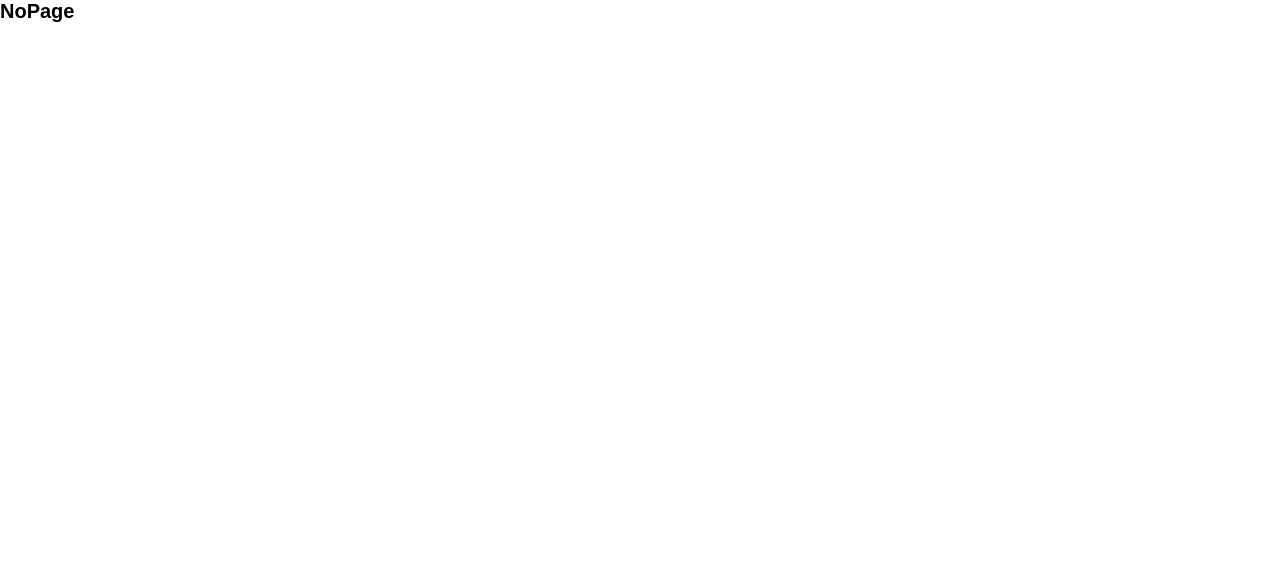
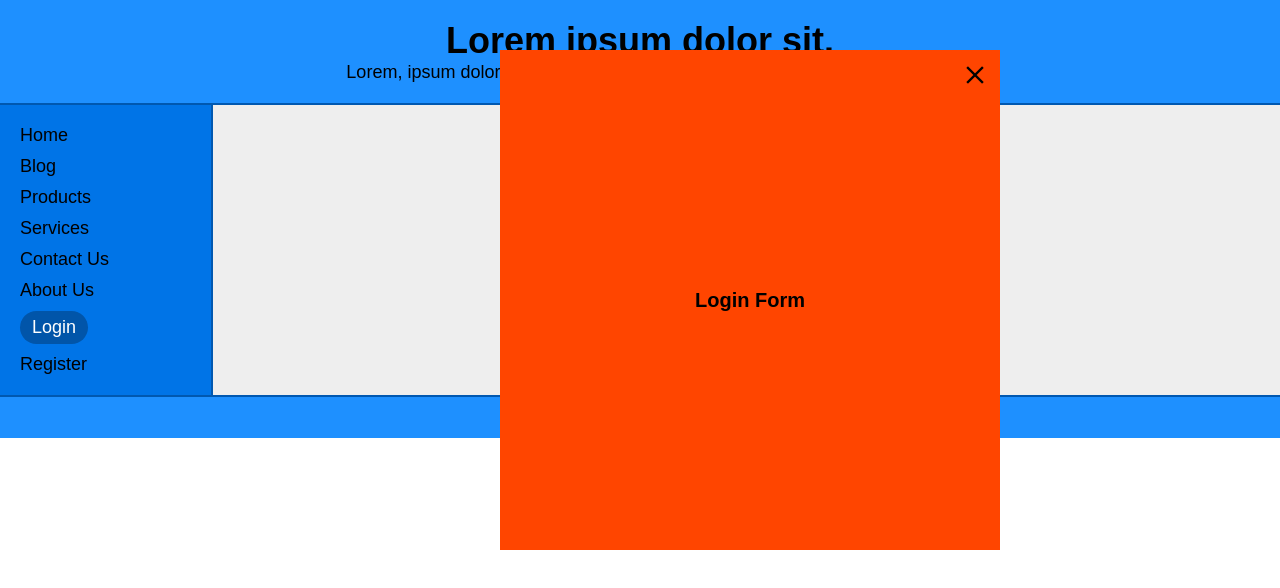
Before and after one commit to kingarunesh/React-Projects, a React (Create React App) app: page /single-simple-open-model in a window 1280 px wide. Shown: the top 588 px of the page. Built offline with nearby package versions, Linux system fonts and the light colour scheme.

Commit message:
12.1 : Single Simple Open Model -- Style

```diff
--- a/src/App.js
+++ b/src/App.js
@@ -12,6 +12,7 @@ import QuizFlashCard from "./components/simple-flash-card/QuizFlashCard";
 import ImageFlashCard from "./components/image-flash-card/ImageFlashCard";
 import SimpleSteps from "./components/simple-steps/SimpleSteps";
 import ImageStepSlider from "./components/image-steps-slider/ImageStepSlider";
+import SingleSimpleOpenModel from "./single-simple-open-model/SingleSimpleOpenModel";
 
 export default function App() {
     return (
@@ -31,6 +32,7 @@ export default function App() {
                         <Route path="/image-flash-card" element={<ImageFlashCard />} />
                         <Route path="/simple-steps" element={<SimpleSteps />} />
                         <Route path="/image-step-slider" element={<ImageStepSlider />} />
+                        <Route path="/single-simple-open-model" element={<SingleSimpleOpenModel />} />
                     </Route>
                 </Routes>
             </BrowserRouter>
--- a/src/components/food-menu/Footer.js
+++ b/src/components/food-menu/Footer.js
@@ -3,7 +3,7 @@ export default function Footer() {
 
     return (
         <>
-            <footer>
+            <footer className="food-menu__footer">
                 <p>&copy; {date} Arunesh India, All Rights reserved.</p>
             </footer>
         </>
--- a/src/components/food-menu/Header.js
+++ b/src/components/food-menu/Header.js
@@ -1,7 +1,7 @@
 export default function Header() {
     return (
         <>
-            <header>
+            <header className="food-menu__header">
                 <h1>Order Your Favorite Food Online</h1>
                 <p>
                     Authentic Italian cuisine. 6 creative dishes to choose from. All from our stone oven, all organic, all
--- a/src/components/layout/Home.js
+++ b/src/components/layout/Home.js
@@ -14,58 +14,54 @@ export default function Home() {
                             Counter
                         </Link>
                     </li>
-
                     <li>
                         <Link to="/stepcounter" target="_blank">
                             Step Counter
                         </Link>
                     </li>
-
                     <li>
                         <Link to="/datecounter" target="_blank">
                             Date Counter
                         </Link>
                     </li>
-
                     <li>
                         <Link to="/sliderinputdatecounter" target="_blank">
                             Slider Input Date Counter
                         </Link>
                     </li>
-
                     <li>
                         <Link to="/profilecard" target="_blank">
                             Profile Card
                         </Link>
                     </li>
-
                     <li>
                         <Link to="/foodmenu" target="_blank">
                             Food Menu
                         </Link>
                     </li>
-
                     <li>
                         <Link to="/quizflashcard" target="_blank">
                             Quiz Flash Card
                         </Link>
                     </li>
-
                     <li>
                         <Link to="/image-flash-card" target="_blank">
                             Image Flash Card
                         </Link>
                     </li>
-
                     <li>
                         <Link to="/simple-steps" target="_blank">
                             Simple Steps
                         </Link>
                     </li>
-
                     <li>
                         <Link to="/image-step-slider" target="_blank">
                             Image Step Slider
+                        </Link>
+                    </li>
+                    <li>
+                        <Link to="/single-simple-open-model" target="_blank">
+                            Single Simple Open Model
                         </Link>
                     </li>
                 </ol>
--- a/src/index.scss
+++ b/src/index.scss
@@ -231,7 +231,7 @@ nav {
     font-size: 1.8rem;
 }
 
-header {
+.food-menu__header {
     background-color: dodgerblue;
     text-align: center;
     padding: 3rem 0;
@@ -320,7 +320,7 @@ header {
     }
 }
 
-footer {
+.food-menu__footer {
     background-color: dodgerblue;
     text-align: center;
     padding: 2rem 0;
--- /dev/null
+++ b/src/single-simple-open-model/SingleSimpleOpenModel.js
@@ -0,0 +1,44 @@
+import "./single-simple-open-model.scss";
+
+export default function SingleSimpleOpenModel() {
+    return (
+        <>
+            <div className="single-simple-open-model">
+                <div className="model">
+                    <div className="model__box">
+                        <div>Login Form</div>
+
+                        <span class="material-symbols-outlined">close</span>
+                    </div>
+                </div>
+
+                <header className="single-simple-open-model__header">
+                    <h2>Lorem ipsum dolor sit.</h2>
+                    <p>Lorem, ipsum dolor sit amet consectetur adipisicing elit. Illum, voluptates?</p>
+                </header>
+
+                <aside className="single-simple-open-model__aside">
+                    <ul>
+                        <li>Home</li>
+                        <li>Blog</li>
+                        <li>Products</li>
+                        <li>Services</li>
+                        <li>Contact Us</li>
+                        <li>About Us</li>
+
+                        <li className="login">Login</li>
+                        <li className="register">Register</li>
+                    </ul>
+                </aside>
+
+                <main className="single-simple-open-model__main">
+                    <article>Article</article>
+                </main>
+
+                <footer className="single-simple-open-model__footer">
+                    <p>Footer</p>
+                </footer>
+            </div>
+        </>
+    );
+}
--- /dev/null
+++ b/src/single-simple-open-model/single-simple-open-model.scss
@@ -0,0 +1,98 @@
+.login {
+    background-color: rgb(1, 85, 169);
+    display: inline-block;
+    padding: 0.6rem 1.2rem;
+    border-radius: 10rem;
+    color: #fff;
+    cursor: pointer;
+}
+
+.single-simple-open-model {
+    display: grid;
+    grid-template-columns: 1fr 5fr;
+
+    &__header {
+        background-color: dodgerblue;
+        grid-column: 1/-1;
+        border-bottom: 0.2rem solid rgb(0, 88, 176);
+        text-align: center;
+        padding: 2rem 0;
+
+        p {
+            font-size: 1.8rem;
+        }
+    }
+
+    &__aside {
+        background-color: rgb(0, 116, 231);
+        grid-column: 1/2;
+        border-right: 0.2rem solid rgb(0, 88, 176);
+
+        ul {
+            list-style: none;
+            padding: 0;
+            margin: 2rem;
+
+            li {
+                font-size: 1.8rem;
+
+                &:not(:last-child) {
+                    margin-bottom: 1rem;
+                }
+            }
+        }
+    }
+
+    &__main {
+        background-color: #eee;
+        grid-column: 2/-1;
+        font-size: 2rem;
+
+        display: flex;
+        align-items: center;
+        justify-content: center;
+    }
+
+    &__footer {
+        background-color: dodgerblue;
+        grid-column: 1/-1;
+        border-top: 0.2rem solid rgb(0, 88, 176);
+
+        p {
+            font-size: 1.8rem;
+            text-align: center;
+            padding: 1rem 0;
+        }
+    }
+}
+
+.model {
+    position: relative;
+    // display: none;
+
+    &__box {
+        width: 50rem;
+        height: 50rem;
+        background-color: orangered;
+
+        display: flex;
+        align-items: center;
+        justify-content: center;
+        font-size: 2rem;
+        font-weight: bold;
+
+        position: absolute;
+        top: 0;
+        left: 0;
+        transform: translate(100%, 10%);
+
+        span {
+            position: absolute;
+            top: 10px;
+            right: 10px;
+
+            font-size: 3rem;
+            cursor: pointer;
+        }
+    }
+}
```
